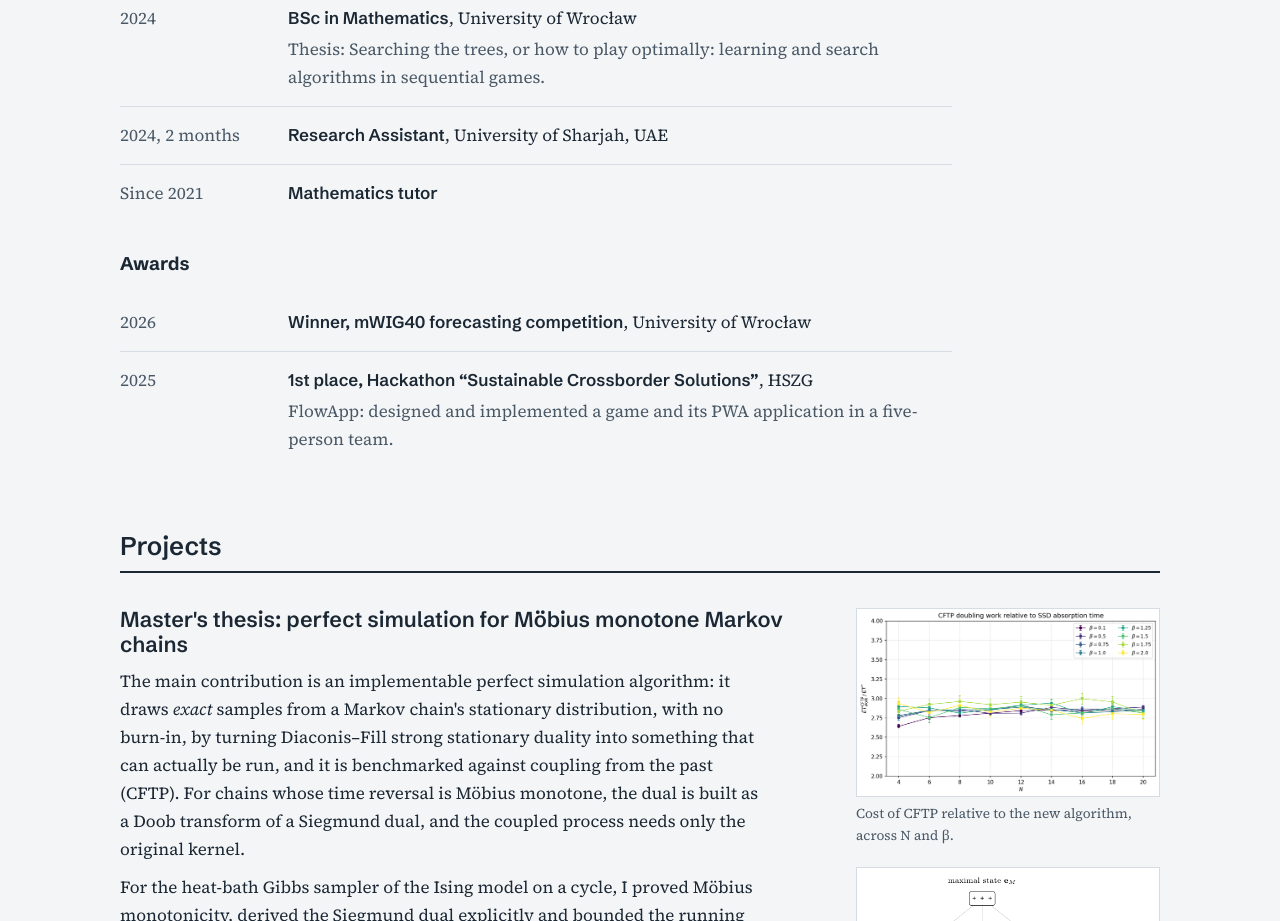
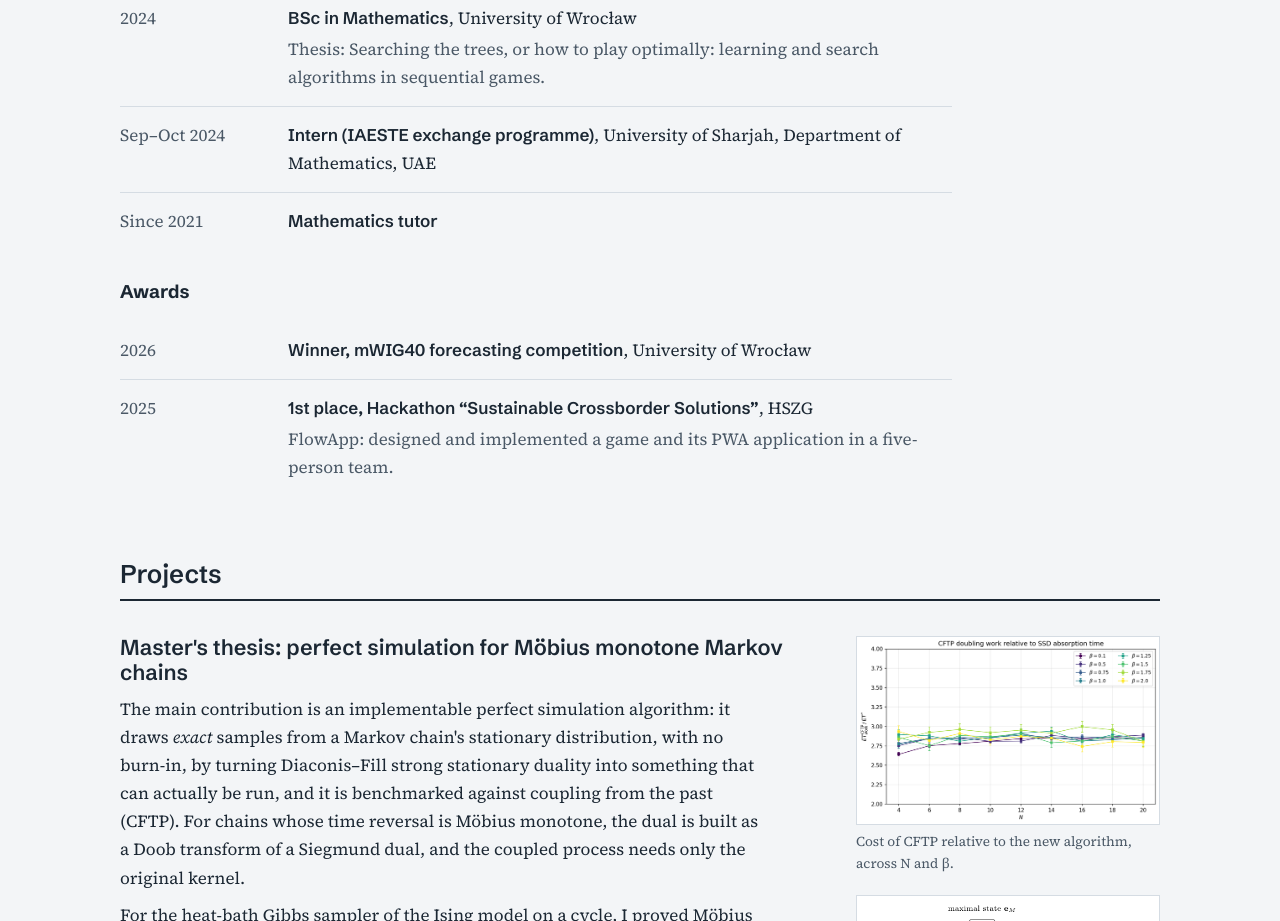
Before and after one commit to MaciejKarawan/maciejkarawan.github.io, a plain HTML site: page index.html in a window 1280 px wide. Shown: the part 1000-1921 px from the top of the page. Drawn offline with Linux system fonts and the light colour scheme; animation ran at ten frames a second.

Commit message:
Update CV from base LaTeX; Sharjah as IAESTE internship
Co-Authored-By: Claude Opus 5.5 <noreply@anthropic.com>
Claude-Session: https://claude.ai/code/session_014ZR4KtvmNDKaDaXW4RZipy

```diff
--- a/index.html
+++ b/index.html
@@ -136,7 +136,7 @@
       <li><span class="when">Aug–Oct 2026</span><div><strong>Quant Researcher</strong>, Giulio Sp. z o.o.<p>Built a tool for falsifying quantitative hypotheses.</p></div></li>
       <li><span class="when">2026</span><div><strong>MSc in Mathematics</strong> (Financial and Actuarial Mathematics), University of Wrocław<p>GPA 4.83 / 5.0. Thesis: Perfect simulation via strong stationary duality for Möbius monotone Markov chains.</p></div></li>
       <li><span class="when">2024</span><div><strong>BSc in Mathematics</strong>, University of Wrocław<p>Thesis: Searching the trees, or how to play optimally: learning and search algorithms in sequential games.</p></div></li>
-      <li><span class="when">2024, 2 months</span><div><strong>Research Assistant</strong>, University of Sharjah, UAE</div></li>
+      <li><span class="when">Sep–Oct 2024</span><div><strong>Intern (IAESTE exchange programme)</strong>, University of Sharjah, Department of Mathematics, UAE</div></li>
       <li><span class="when">Since 2021</span><div><strong>Mathematics tutor</strong></div></li>
     </ul>
     <h3 class="cv-sub">Awards</h3>
```
Also changed, not shown: 1 other file.
